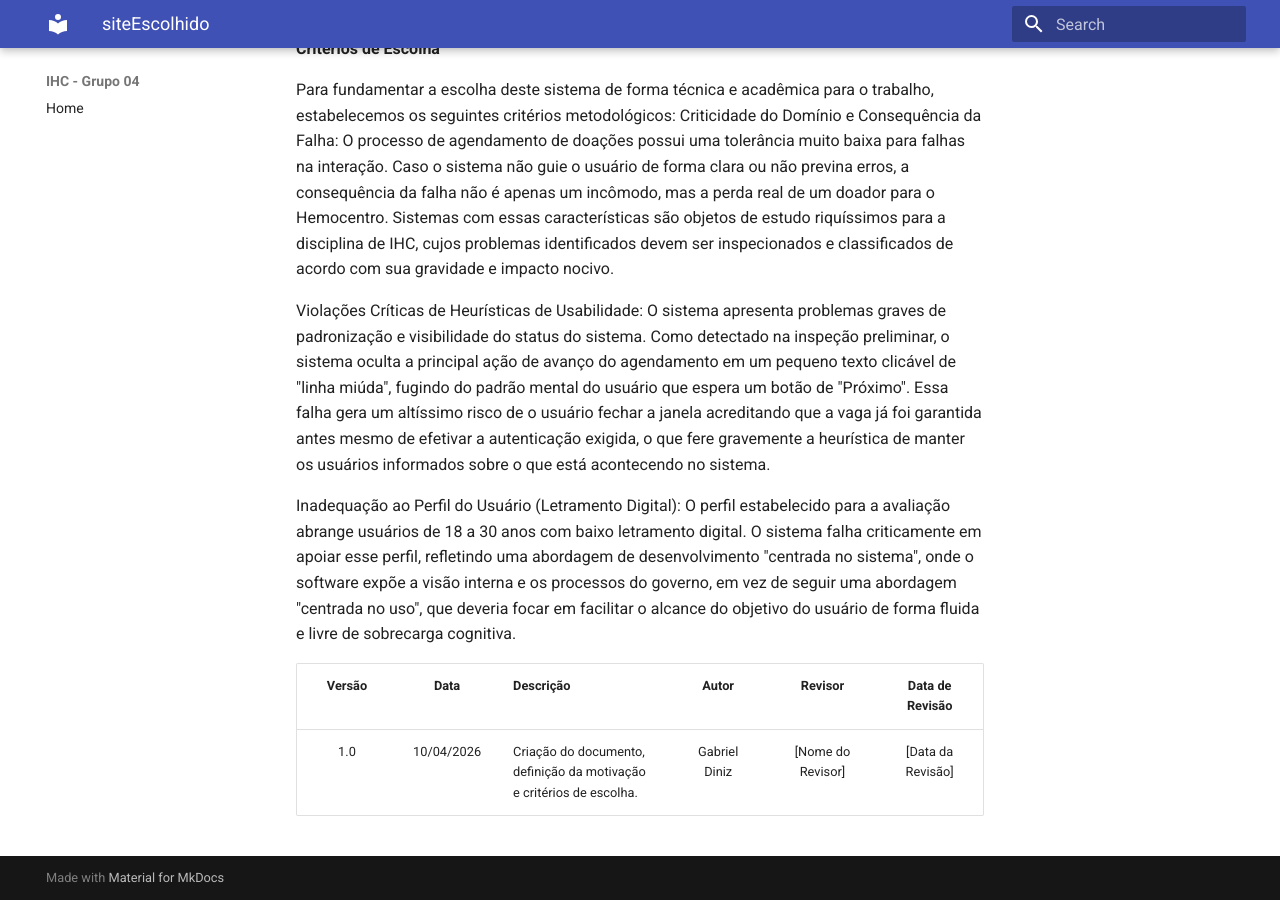
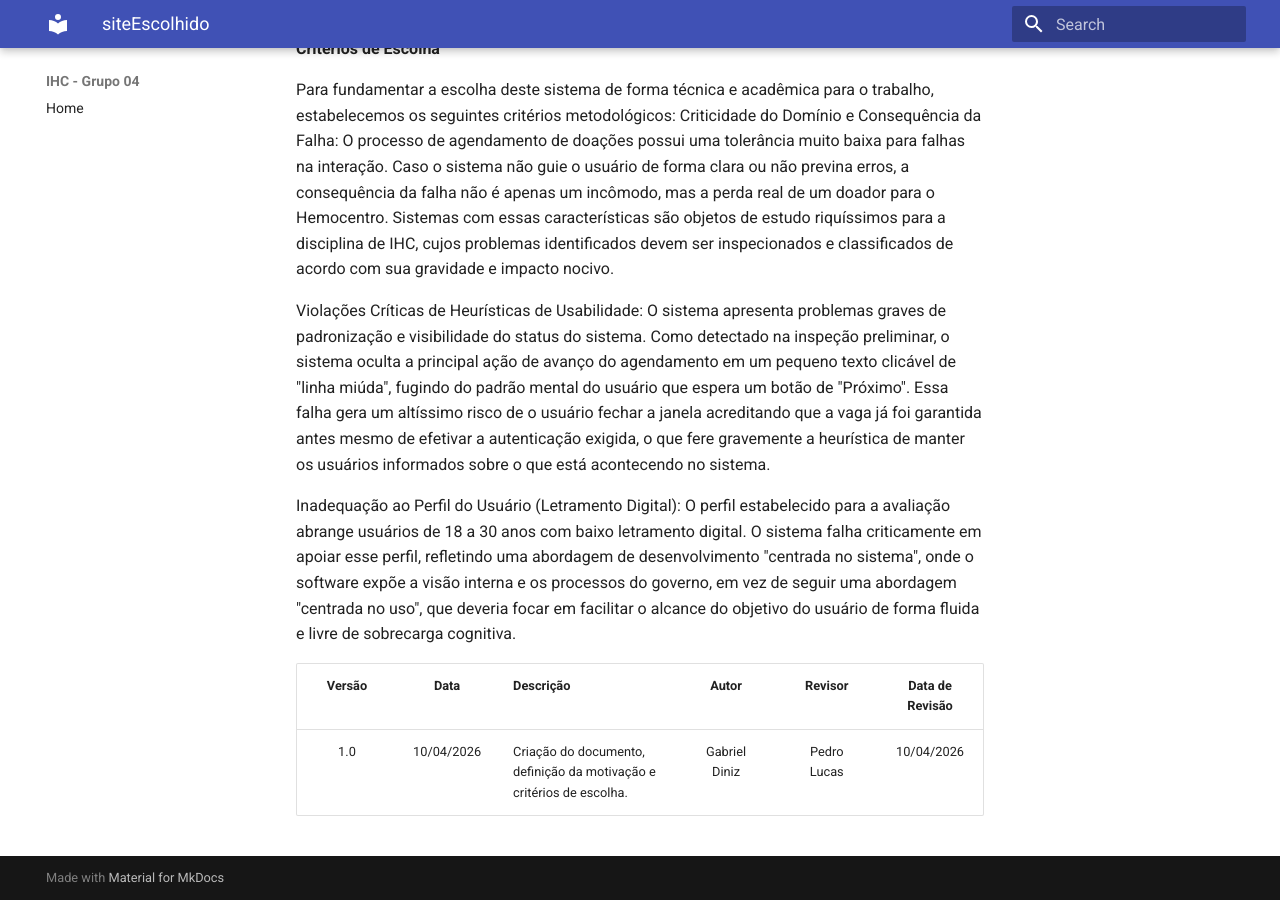
Before and after one commit to Interacao-Humano-Computador/2026.1-Grupo04, an MkDocs documentation site: the page built from docs/planejamento/siteEscolhido.md, in a window 1280 px wide and 900 px high, scrolled down 627 px. Built offline with MkDocs 1.6.1 and Material for MkDocs 9.7.7, drawn with Linux system fonts in a browser that asks for light colours.

Commit message:
feat: Revisão concluída

```diff
--- a/docs/planejamento/siteEscolhido.md
+++ b/docs/planejamento/siteEscolhido.md
@@ -15,4 +15,4 @@ Inadequação ao Perfil do Usuário (Letramento Digital): O perfil estabelecido
 
 | Versão | Data | Descrição | Autor | Revisor | Data de Revisão |
 | :---: | :---: | :--- | :---: | :---: | :---: |
-| 1.0 | 10/04/2026 | Criação do documento, definição da motivação e critérios de escolha. | Gabriel Diniz | [Nome do Revisor] | [Data da Revisão] |
+| 1.0 | 10/04/2026 | Criação do documento, definição da motivação e critérios de escolha. | Gabriel Diniz | Pedro Lucas | 10/04/2026 |
```
